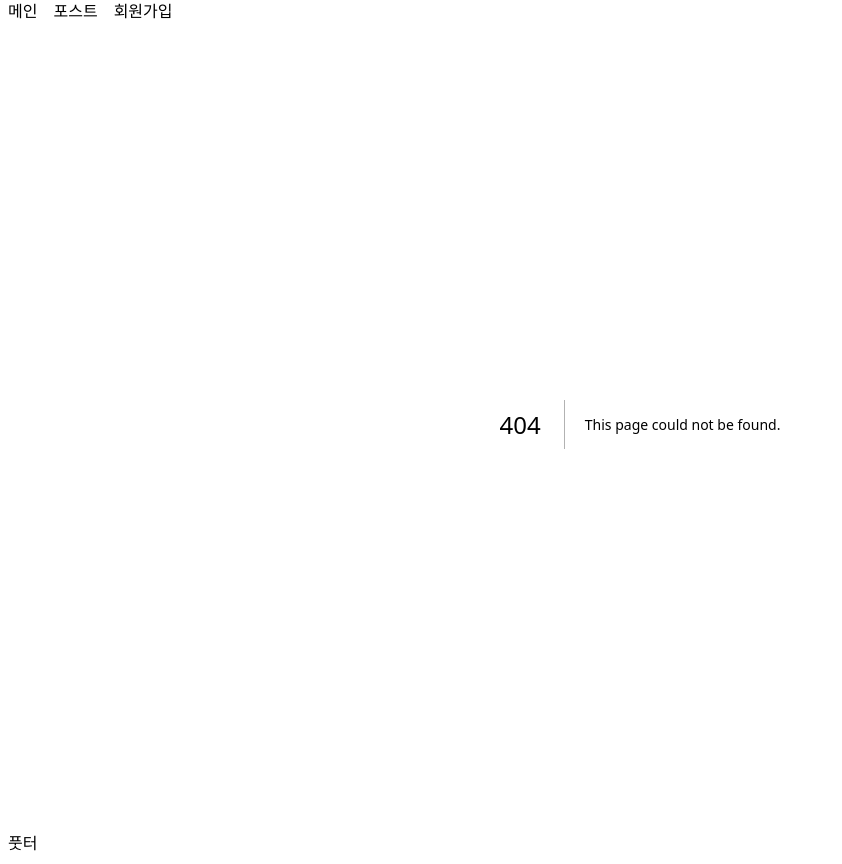
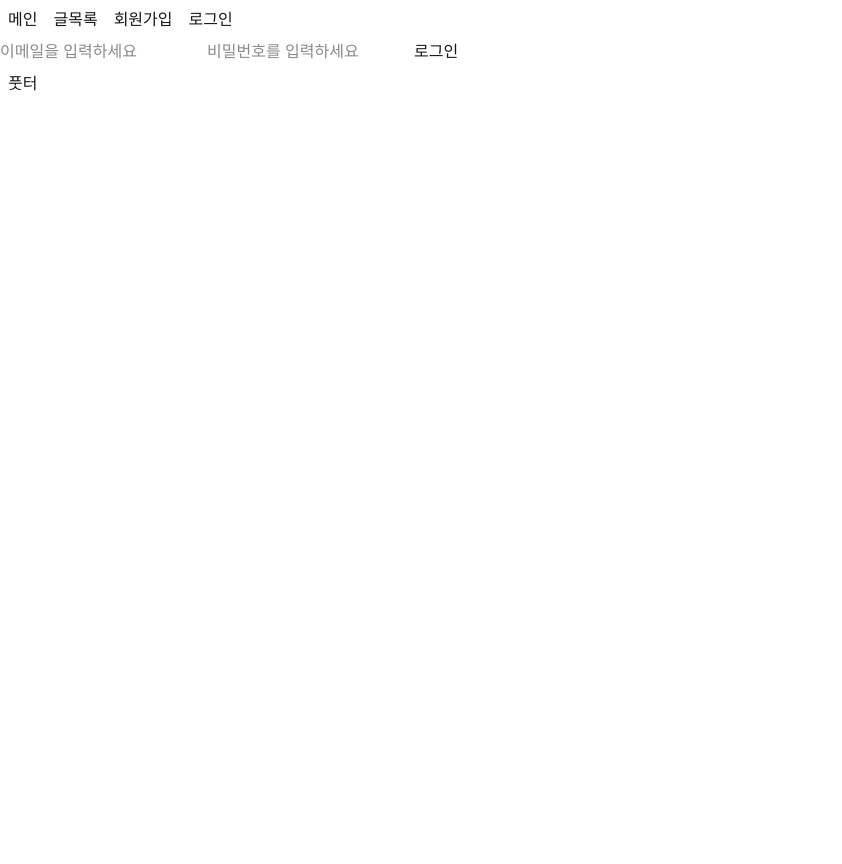
Before and after one commit to wooki0123/anti-ex01, a Next.js app: page /signin in a window 1280 px wide. Before the commit this address had no page. Shown: the whole page, without its empty margins (0-842 px from the left). After the commit the page ends 800 px from the top, so only its background shows below. Built offline with nearby package versions, Linux system fonts and the light colour scheme; no server answers.

Commit message:
24강 진행

```diff
--- a/src/app/layout.tsx
+++ b/src/app/layout.tsx
@@ -1,7 +1,8 @@
 //기초 레이아웃 담당 이름변경은 하지 않기
+
+import Nav from '@/components/Nav'
 import type { Metadata } from 'next'
 import { Geist, Geist_Mono } from 'next/font/google'
-import Link from 'next/link'
 import './globals.css'
 
 const geistSans = Geist({
@@ -31,17 +32,7 @@ export default function RootLayout({
     >
       <body>
         <header>
-          <nav>
-            <Link href="/" className="p-2">
-              메인
-            </Link>
-            <Link href="/posts" className="p-2">
-              포스트
-            </Link>
-            <Link href="/signup" className="p-2">
-              회원가입
-            </Link>
-          </nav>
+          <Nav />
         </header>
         {children}
         <footer className="p-2">풋터</footer>
--- /dev/null
+++ b/src/app/signin/page.tsx
@@ -0,0 +1,42 @@
+'use client'
+
+import { supabase } from '@/lib/supabase'
+import { useState } from 'react'
+
+export default function signin() {
+  const [email, setEmail] = useState('')
+  const [password, setPassword] = useState('')
+
+  const handleOnSubmit = async (e: React.SubmitEvent<HTMLFormElement>) => {
+    e.preventDefault()
+    const { error } = await supabase.auth.signInWithPassword({
+      email,
+      password,
+    })
+    if (error) {
+      console.log(error)
+    } else {
+      alert('로그인 성공')
+    }
+  }
+
+  return (
+    <form onSubmit={handleOnSubmit}>
+      <input
+        type="email"
+        name="email"
+        placeholder="이메일을 입력하세요"
+        value={email}
+        onChange={(e) => setEmail(e.target.value)}
+      />
+      <input
+        type="password"
+        name="password"
+        placeholder="비밀번호를 입력하세요"
+        value={password}
+        onChange={(e) => setPassword(e.target.value)}
+      />
+      <button>로그인</button>
+    </form>
+  )
+}
--- a/src/components/Nav.tsx
+++ b/src/components/Nav.tsx
@@ -1,10 +1,47 @@
-import Link from 'next/Link'
+'use client'
+import { supabase } from '@/lib/supabase'
+import Link from 'next/link'
+import { useEffect, useState } from 'react'
 
 export default function Nav() {
+  const [user, setUser] = useState(null)
+
+  const fetchUser = async () => {
+    const {
+      data: { user },
+    } = await supabase.auth.getUser()
+    setUser(user)
+  }
+
+  useEffect(() => {
+    fetchUser()
+  }, [])
+
+  const handleLogout = async () => {
+    await supabase.auth.signOut()
+    fetchUser()
+  }
+
   return (
-    <nav>
-      <Link href="/">Home</Link>
-      <Link href="/posts">Posts</Link>
+    <nav className="flex">
+      <Link href="/" className="p-2 rounded hover:bg-gray-200">
+        메인
+      </Link>
+      <Link href="/posts" className="p-2 rounded hover:bg-gray-200">
+        글목록
+      </Link>
+      {user ? (
+        <button onClick={handleLogout}>로그아웃</button>
+      ) : (
+        <>
+          <Link href="/signup" className="p-2 rounded hover:bg-gray-200">
+            회원가입
+          </Link>
+          <Link href="/signin" className="p-2 rounded hover:bg-gray-200">
+            로그인
+          </Link>
+        </>
+      )}
     </nav>
   )
 }
```
